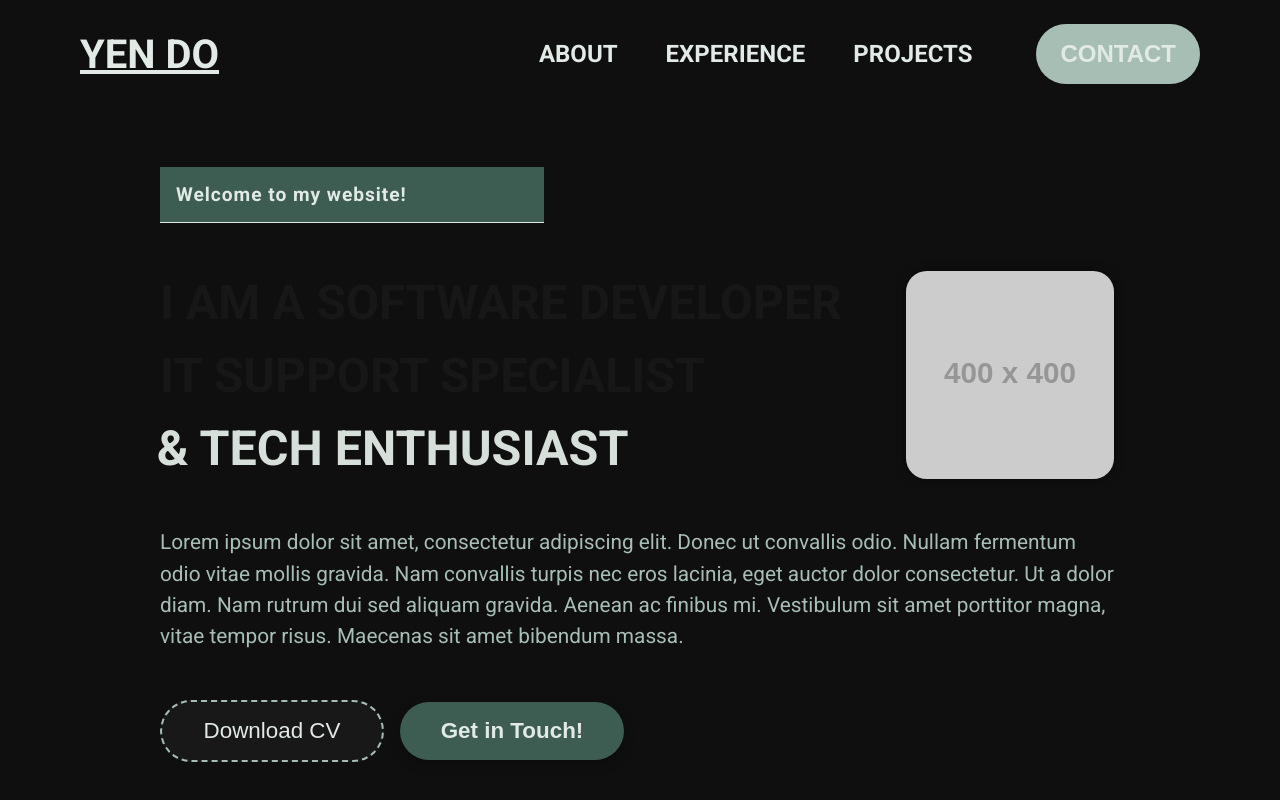
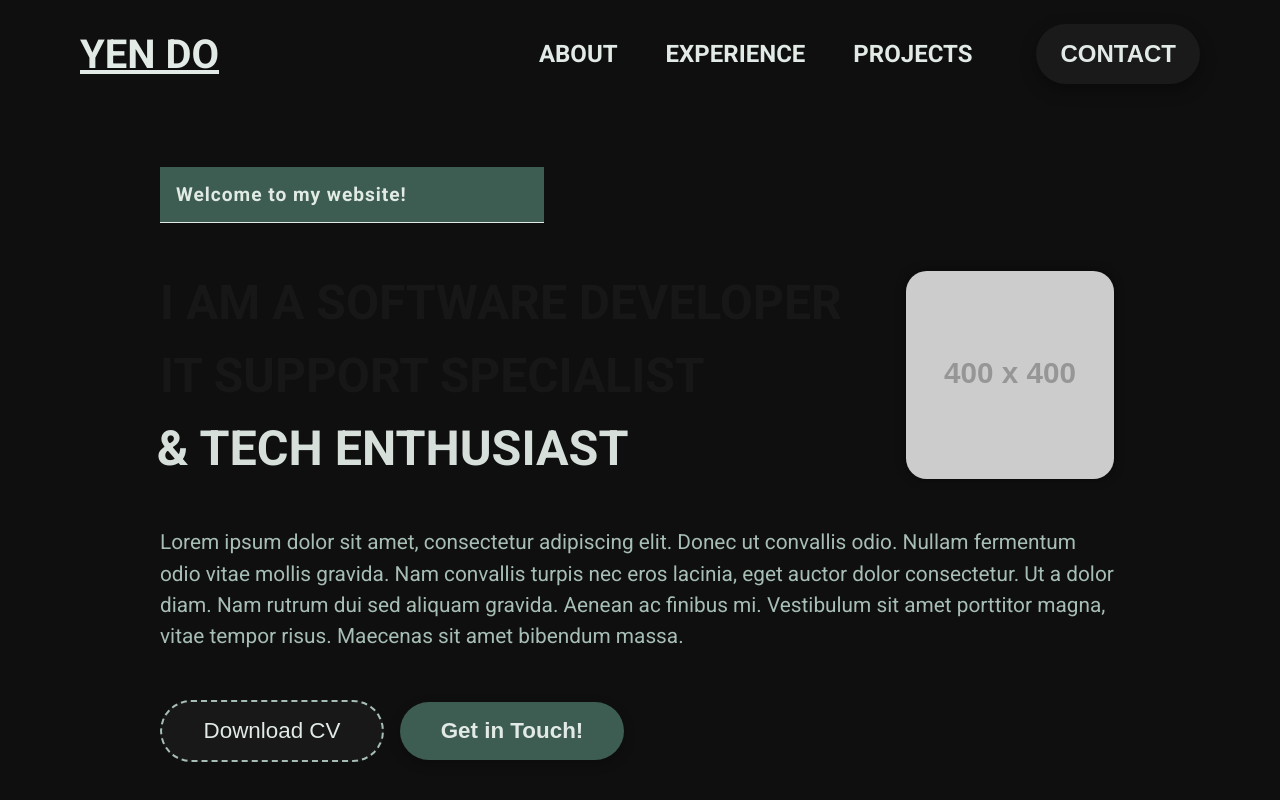
Before and after one commit to y00do/portfolio-angular, an Angular app: page / in a window 1280 px wide. In both pictures the pointer is over the button "CONTACT". Shown: the top 800 px of the page. Built offline with nearby package versions, Linux system fonts and the light colour scheme.

Commit message:
Update navbar styles for improved hover effect
- Changed hover background color to var(--surface) for better visual consistency.
- Added box-shadow to enhance the hover state of navbar items.

```diff
--- a/src/app/main-page/sections/navbar/navbar.scss
+++ b/src/app/main-page/sections/navbar/navbar.scss
@@ -51,7 +51,8 @@
             margin: 0;
 
             &:hover {
-                background-color: var(--primary-accent);
+                background: var(--surface);
+                box-shadow: 0 6px 16px rgba(0, 0, 0, 0.35);
             }
         }
     }
```
